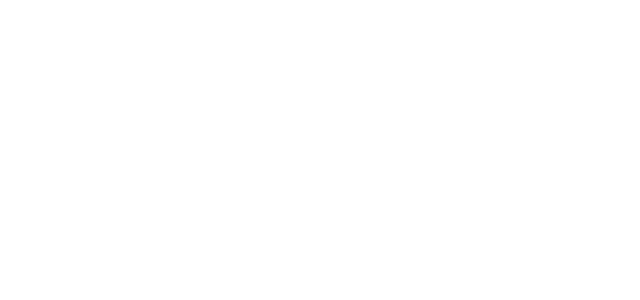
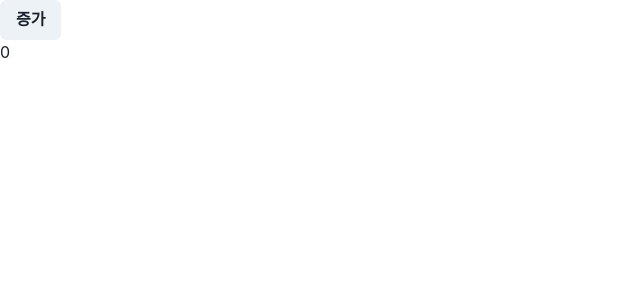
Before and after one commit to gns14585/reactlee, a React (Create React App) app: page / in a window 1280 px wide. Shown: the top 300 px of the page, without its empty margins (0-640 px from the left). Built offline with nearby package versions, Linux system fonts and the light colour scheme.

Commit message:
useEffect 소개

```diff
--- a/src/App.js
+++ b/src/App.js
@@ -1,7 +1,27 @@
-import React from "react";
+import React, { useEffect, useState } from "react";
+import { Button, Text } from "@chakra-ui/react";
 
 function App(props) {
-  return <div></div>;
+  const [number, setNumber] = useState(0);
+
+  console.log("useEffect 밖의 로그", number);
+
+  // useEffect
+  // 컴포넌트 외부시스템과 작업할 때
+  // 주로 ajax로 데이터 가져올 때
+
+  // 첫번째 파라미터 : 실행할 함수
+  // 두번쨰 파라미터 : 첫번째 파라미터를 실행 시키는 값, 빈 배열이면 초기 렌더링 때만 실행됨
+  useEffect(() => {
+    console.log("이펙트의 첫번째 파라미터 함수 실행됨", number);
+  }, []);
+
+  return (
+    <div>
+      <Button onClick={() => setNumber(number + 1)}>증가</Button>
+      <Text>{number}</Text>
+    </div>
+  );
 }
 
 export default App;
```
